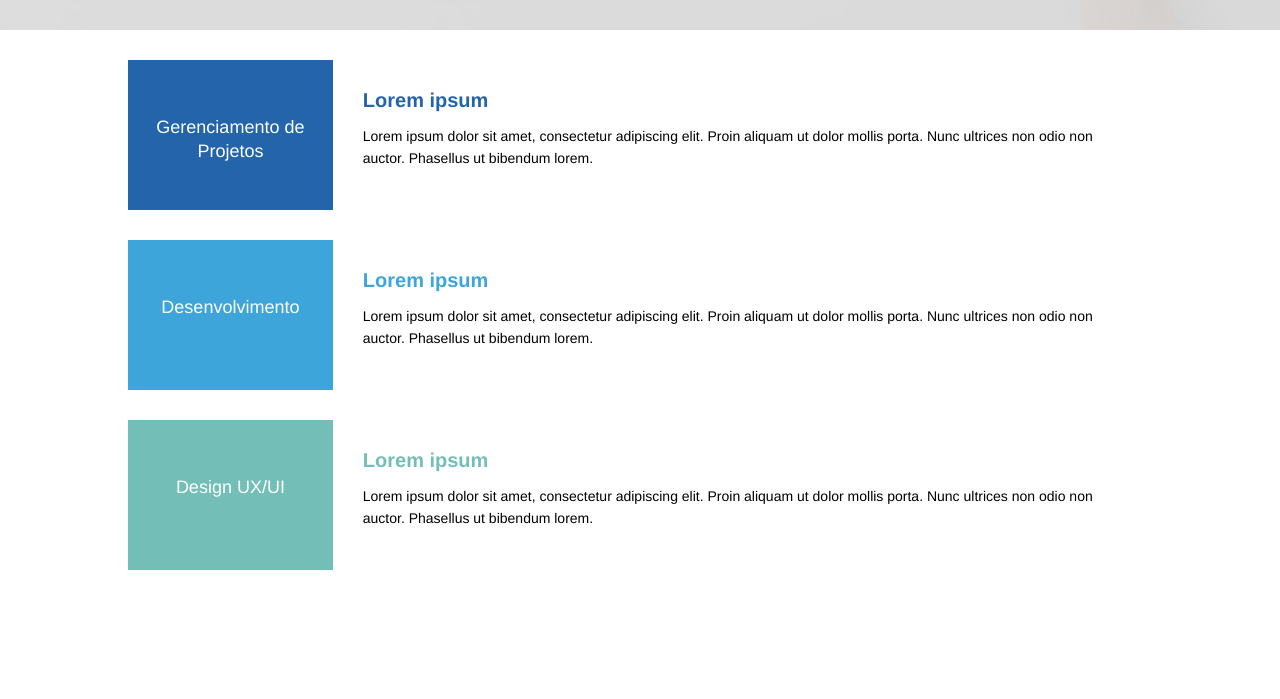
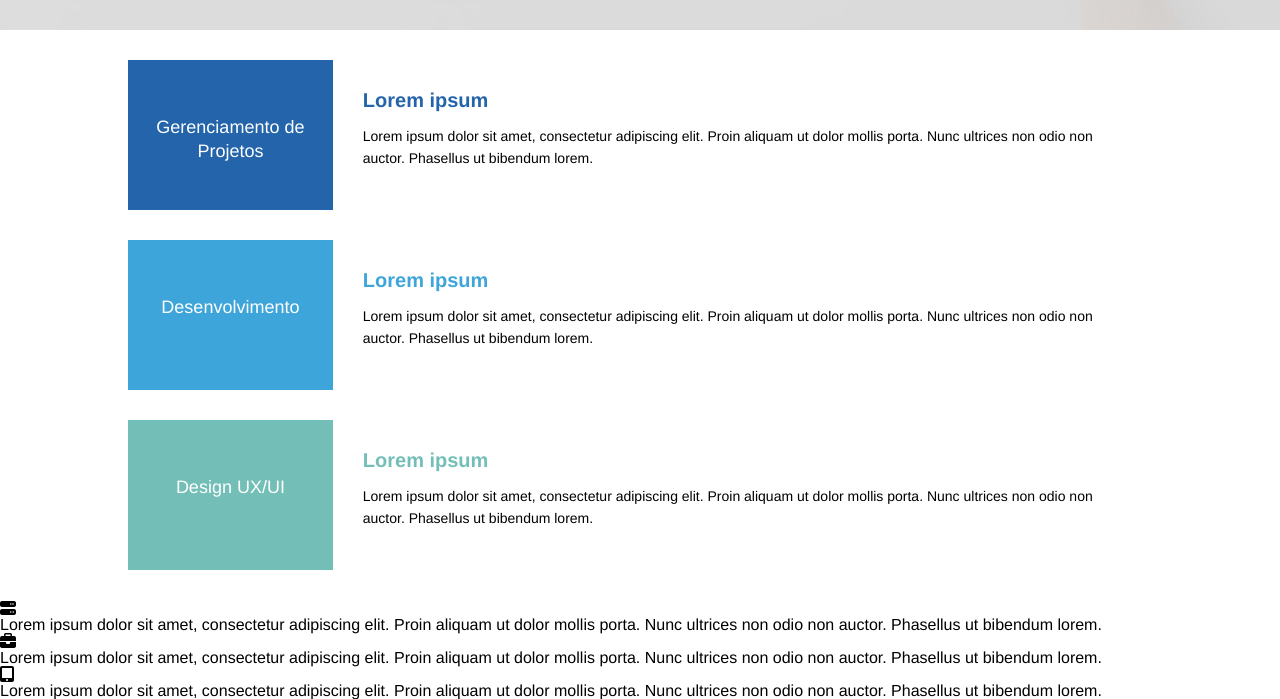
Before and after one commit to MarcosWinther/Project_Site_Web, a plain HTML site: page 2_Projeto_Base/index.html in a window 1280 px wide. Shown: the part 570-1269 px from the top of the page. Before the commit the page ends 1170 px from the top, so only its background shows below. Drawn offline with Linux system fonts and the light colour scheme.

```diff
--- a/2_Projeto_Base/index.html
+++ b/2_Projeto_Base/index.html
@@ -78,6 +78,41 @@
                     </div>
                 </div>
             </section>
+            <!-- Seção sobre a empresa -->
+            <div class="footer-container">
+                <section>
+                    <div class="about-container">
+                        <div class="about-card">
+                            <i class="fas fa-server"></i>
+                            <p>
+                                Lorem ipsum dolor sit amet, consectetur adipiscing elit.
+                                Proin aliquam ut dolor mollis porta. Nunc ultrices non odio
+                                non auctor. Phasellus ut bibendum lorem.
+                            </p>
+                        </div>
+                    </div>
+                    <div class="about-container">
+                        <div class="about-card middle-card">
+                            <i class="fas fa-briefcase"></i>
+                            <p>
+                                Lorem ipsum dolor sit amet, consectetur adipiscing elit.
+                                Proin aliquam ut dolor mollis porta. Nunc ultrices non odio
+                                non auctor. Phasellus ut bibendum lorem.
+                            </p>
+                        </div>
+                    </div>
+                    <div class="about-container">
+                        <div class="about-card">
+                            <i class="fas fa-tablet-alt"></i>
+                            <p>
+                                Lorem ipsum dolor sit amet, consectetur adipiscing elit.
+                                Proin aliquam ut dolor mollis porta. Nunc ultrices non odio
+                                non auctor. Phasellus ut bibendum lorem.
+                            </p>
+                        </div>
+                    </div>
+                </section>
+            </div>
         </div>
     </body>
 </html>
```
